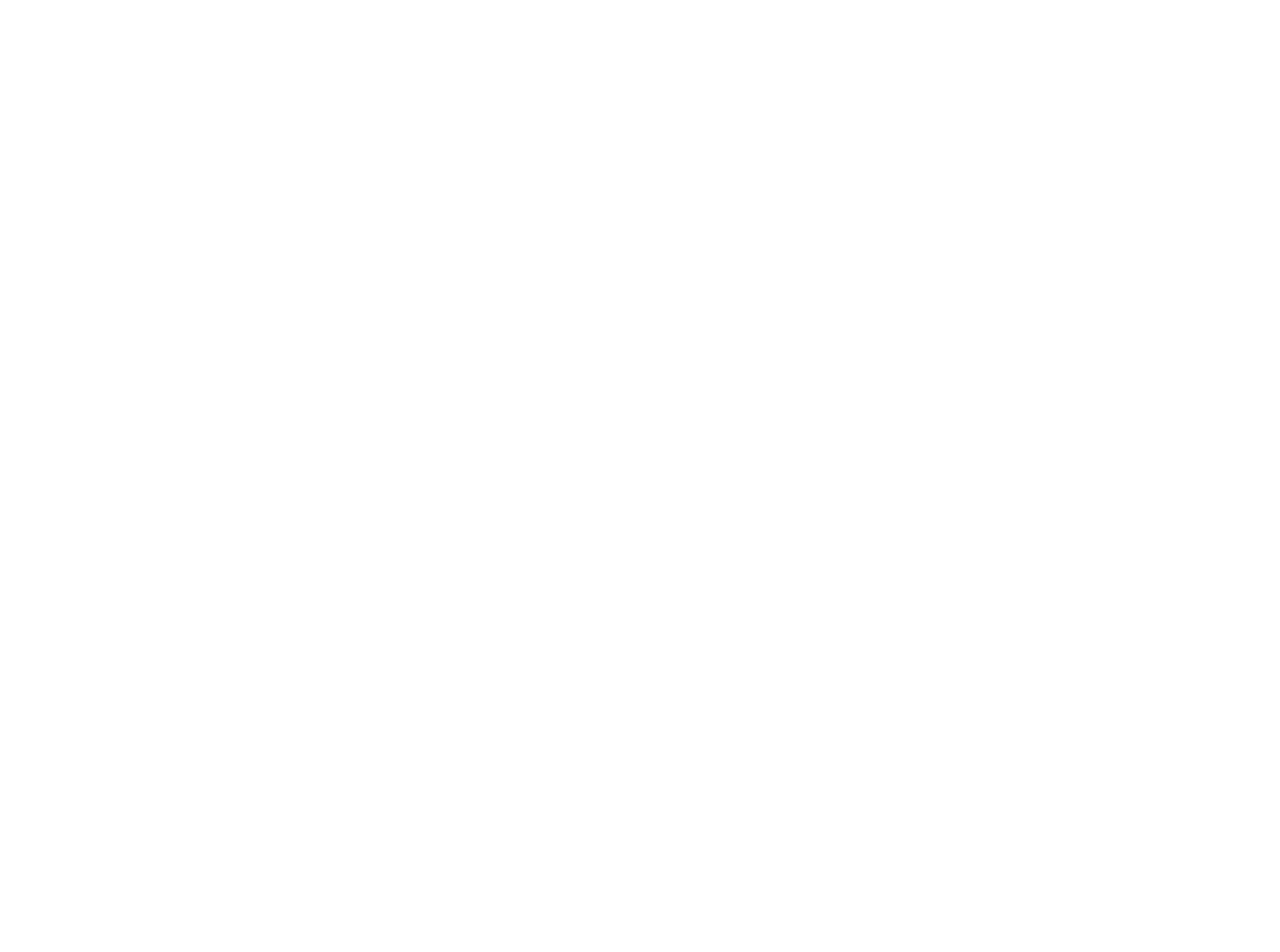
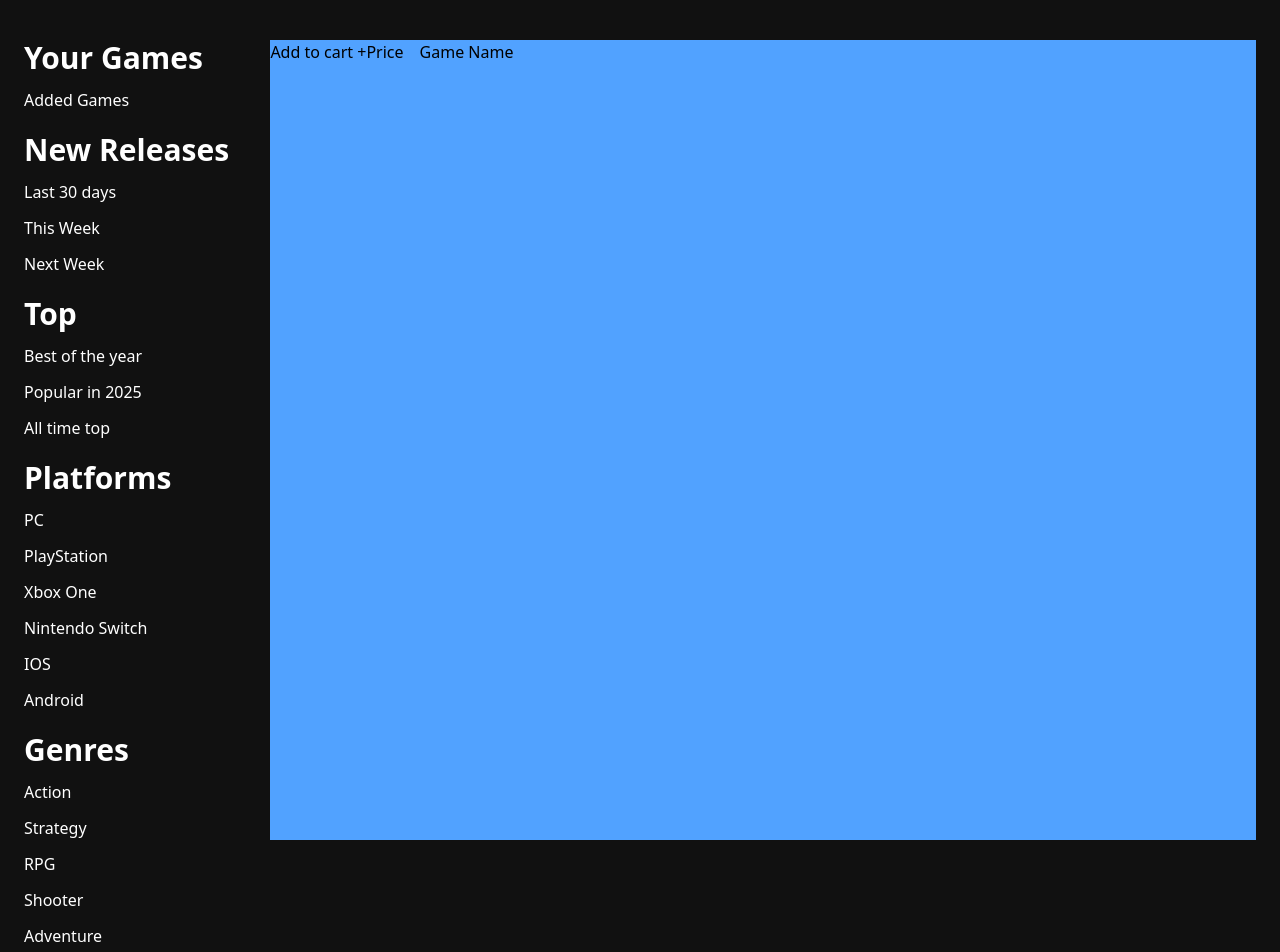
Before and after one commit to Bharatt16/shoppingCart, a React (Vite) app: page /explore in a window 1280 px wide. Shown: the part 120-1072 px from the top of the page. Before the commit the page ends 800 px from the top, so only its background shows below. Built offline with nearby package versions, Linux system fonts and the light colour scheme.

Commit message:
added categories Section

```diff
--- a/src/components/Navigation.jsx
+++ b/src/components/Navigation.jsx
@@ -1,18 +1,19 @@
 import React from 'react'
+import { Link } from 'react-router-dom'
 
 const Navigation = () => {
   return (
     <div className='text-white flex items-center justify-between px-5 h-20 absolute w-full'>
 
+      <Link to={'/'} className='flex items-center justify-between'>
+      <img src="" alt="logo" />
+      <h1 className='sm:text-4xl font-medium '>Game Haven</h1>
+      </Link>
 
-    <div className='flex items-center justify-between'>
-        <img src="" alt="logo" />
-        <h1 className='sm:text-4xl font-medium '>Game Haven</h1>
-    </div>
 
     <div>
         <label htmlFor="searchGames" className='flex items-center gap-2'>
-        <input type="search" name="searchGames" id="searchGames" placeholder='search games ..'   className="text-black bg-white border-1 px-3 py-1 w-48 sm:focus:w-72 sm:hover:w-72 transition-all duration-500 outline-none placeholder-gray-800"
+        <input type="search" name="searchGames" id="searchGames" placeholder='search games ..'   className="text-black bg-white border-1 px-3 py-1 sm:w-72 sm:focus:w-96 sm:hover:w-96 transition-all duration-500 outline-none placeholder-gray-800 "
 
         />
         <div className='sm:p-1 p-3 rounded-xl border-1  bg-black/20 '>
--- a/src/index.css
+++ b/src/index.css
@@ -1 +1,5 @@
 @import "tailwindcss";
+
+body{
+    background-color: #111;
+}
--- a/src/pages/Explore.jsx
+++ b/src/pages/Explore.jsx
@@ -2,7 +2,86 @@
 
 const Explore = () => {
   return (
-    <div>Explore</div>
+    <div className='sm:pt-40 pt-30 sm:px-6 px-4 flex'>
+
+        <div className="categories h-screen w-1/5">
+             <div className="category-1 flex flex-col gap-3">
+           <h1 className='text-3xl font-bold text-white' >Your Games</h1>
+                <ul className='text-white flex flex-col gap-3 '>
+                  <li>Added Games</li>
+                </ul>
+             </div>
+             <div className="category-2 flex flex-col gap-3 my-5">
+              <h1 className='text-3xl font-bold text-white' >New Releases</h1>
+              <ul className='text-white flex flex-col gap-3 '>
+                <li>Last 30 days</li>
+                <li>This Week</li>
+                <li>Next Week</li>
+              </ul>
+             </div>
+             <div className="category-3 flex flex-col gap-3 my-5">
+               <h1 className='text-3xl font-bold text-white' >Top</h1>
+                <ul className='text-white flex flex-col gap-3 '>
+                  <li>Best of the year</li>
+                  <li>Popular in 2025</li>
+                  <li>All time top</li>
+                </ul>
+             </div>
+             <div className="category-4 flex flex-col gap-3 my-5">
+              <h1 className='text-3xl font-bold text-white' >Platforms</h1>
+              <ul className='text-white flex flex-col gap-3 '>
+                <li>PC</li>
+                <li>PlayStation</li>
+                <li>Xbox One</li>
+                <li>Nintendo Switch</li>
+                <li>IOS</li>
+                <li>Android</li>
+              </ul>
+             </div>
+             <div className="category-5 flex flex-col gap-3 my-5">
+              <h1 className='text-3xl font-bold text-white' >Genres</h1>
+              <ul className='text-white flex flex-col gap-3 '>
+                <li>Action</li>
+                <li>Strategy</li>
+                <li>RPG</li>
+                <li>Shooter</li>
+                <li>Adventure</li>
+                <li>Puzzle</li>
+                <li>Racing</li>
+                <li>Sports</li>
+              </ul>
+             </div>
+        </div>
+
+
+        <div className="gamesSection h-screen w-4/5 bg-blue-400 flex flex-wrap ">
+             <div className="card-1 ">
+                <img src="" alt="" />
+                <div className="details flex gap-2">
+                  <div className="flex justify-between">
+                  <p>Add to cart +</p>
+                   <p>Price</p>
+                  </div>
+                  <div className="platforms"></div>
+                  <div className="gameName">Game Name</div>
+                </div>
+             </div>
+             <div className="card-2"></div>
+             <div className="card-3"></div>
+             <div className="card-4"></div>
+             <div className="card-5"></div>
+             <div className="card-6"></div>
+             <div className="card-7"></div>
+             <div className="card-8"></div>
+             <div className="card-9"></div>
+             <div className="card-10"></div>
+
+
+        </div>
+
+
+
+    </div>
   )
 }
 
--- a/src/pages/Home.jsx
+++ b/src/pages/Home.jsx
@@ -1,4 +1,5 @@
 import React from 'react'
+import { Link } from 'react-router-dom'
 
 const Home = () => {
   return (
@@ -12,7 +13,7 @@
       <div className='sm:w-1/2 w-full flex flex-col gap-6 '>
        <h1 className='text-white sm:text-6xl text-5xl'>Step into Game Haven, the digital home for gamers!</h1>
           <p className='text-2xl text-white'>Shop top titles, explore new worlds, and level up your collection today.</p>
-          <button className='p-3 bg-white w-'>Explore</button>
+          <Link className='p-3 bg-white cursor-pointer text-center' to={'/explore'}>Explore</Link>
        </div>
 
 
```
